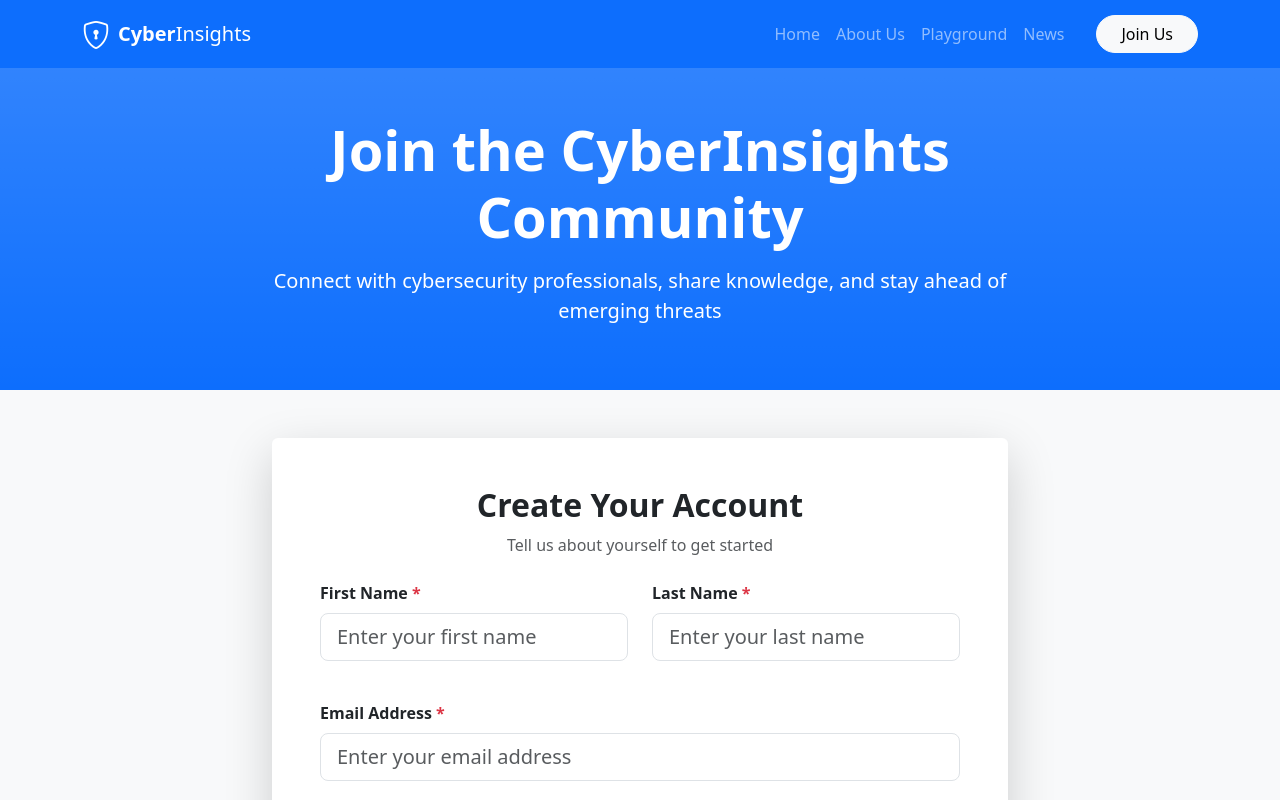
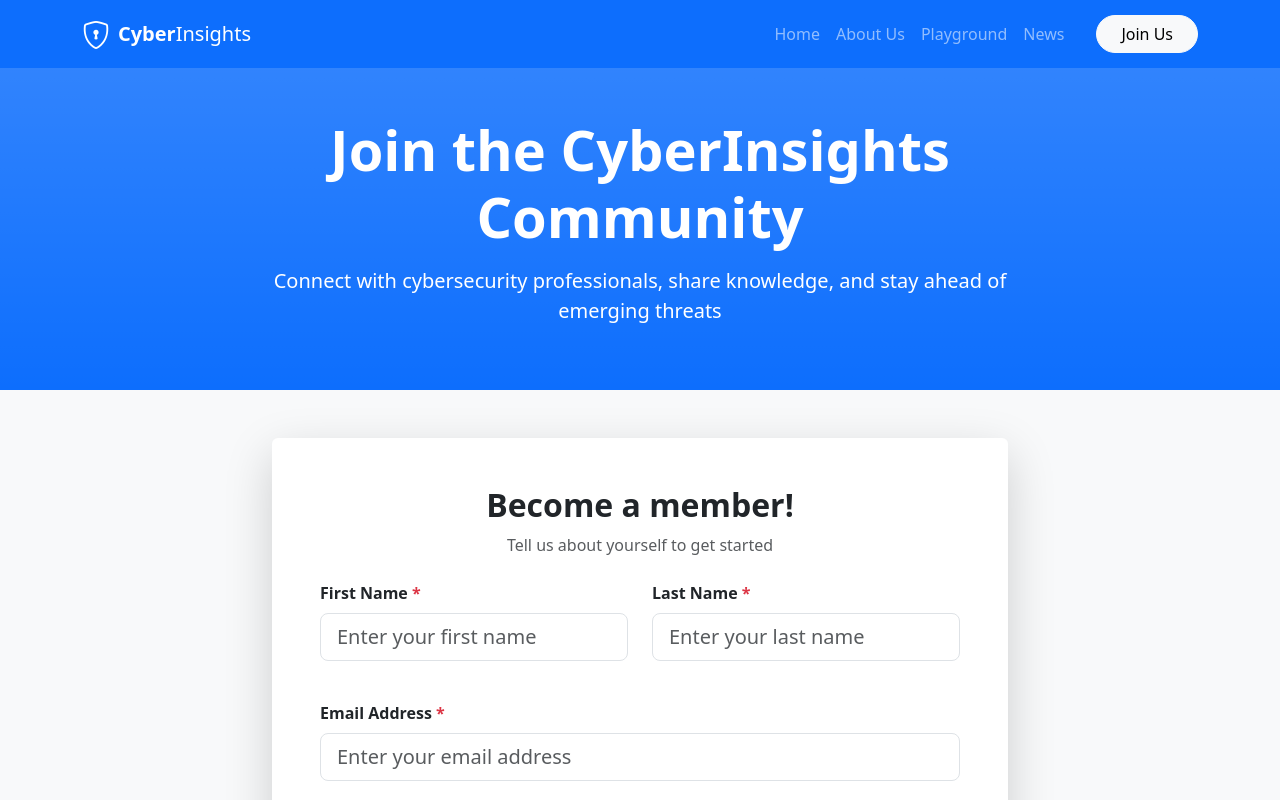
Before and after one commit to arnavaidya/CyberInsights-CyberBlog-Project, a React (Create React App) app in the folder frontend/: page /register in a window 1280 px wide. Shown: the top 800 px of the page. Built offline with nearby package versions, Linux system fonts and the light colour scheme; no server answers.

Commit message:
Updated the Registration page for Join Us.

```diff
--- a/frontend/src/pages/Register.jsx
+++ b/frontend/src/pages/Register.jsx
@@ -154,7 +154,7 @@ export default function RegistrationPage() {
             <div className="card border-0 shadow-lg">
               <div className="card-body p-5">
                 <div className="text-center mb-4">
-                  <h2 className="fw-bold mb-2">Create Your Account</h2>
+                  <h2 className="fw-bold mb-2">Become a member!</h2>
                   <p className="text-muted">Tell us about yourself to get started</p>
                 </div>
 
```
